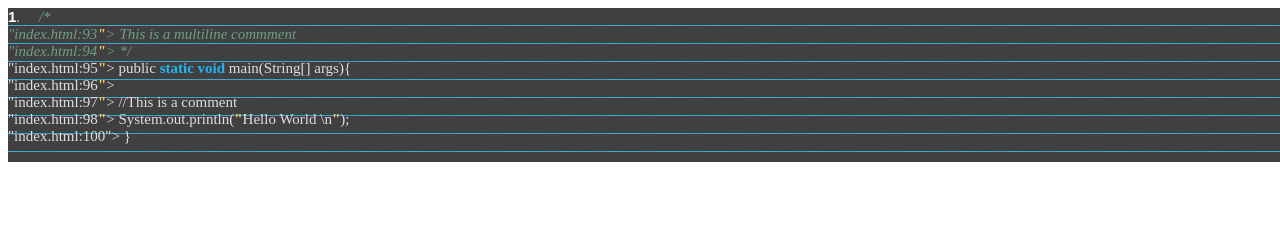
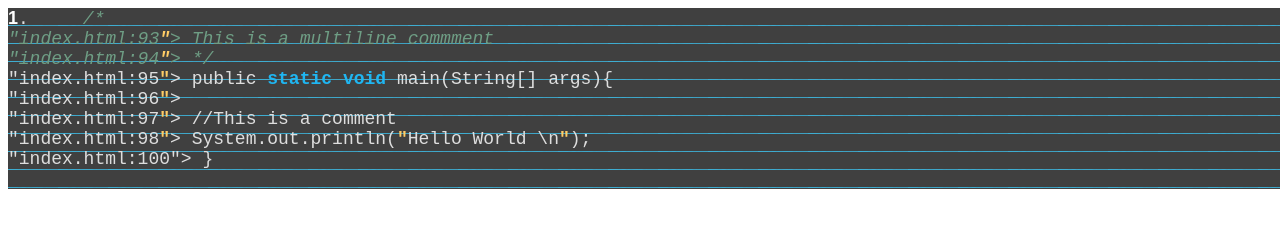
Before and after one commit to SushantKafle/CodeFrame_BloggerPlugin, a plain HTML site: page index.html in a window 1280 px wide. Shown: the top 228 px of the page. Drawn offline with nearby package versions, Linux system fonts and the light colour scheme.

Commit message:
Update index.html

```diff
--- a/index.html
+++ b/index.html
@@ -13,8 +13,8 @@
 		color:rgb(222,222,222);
 		display : block;
 		background-image: url(images/bg.png);
-		font-size: 15px;
-		font-family: "Lucida Sans Typewriter";
+		font-size: 18px;
+
 
 	}
 
```
